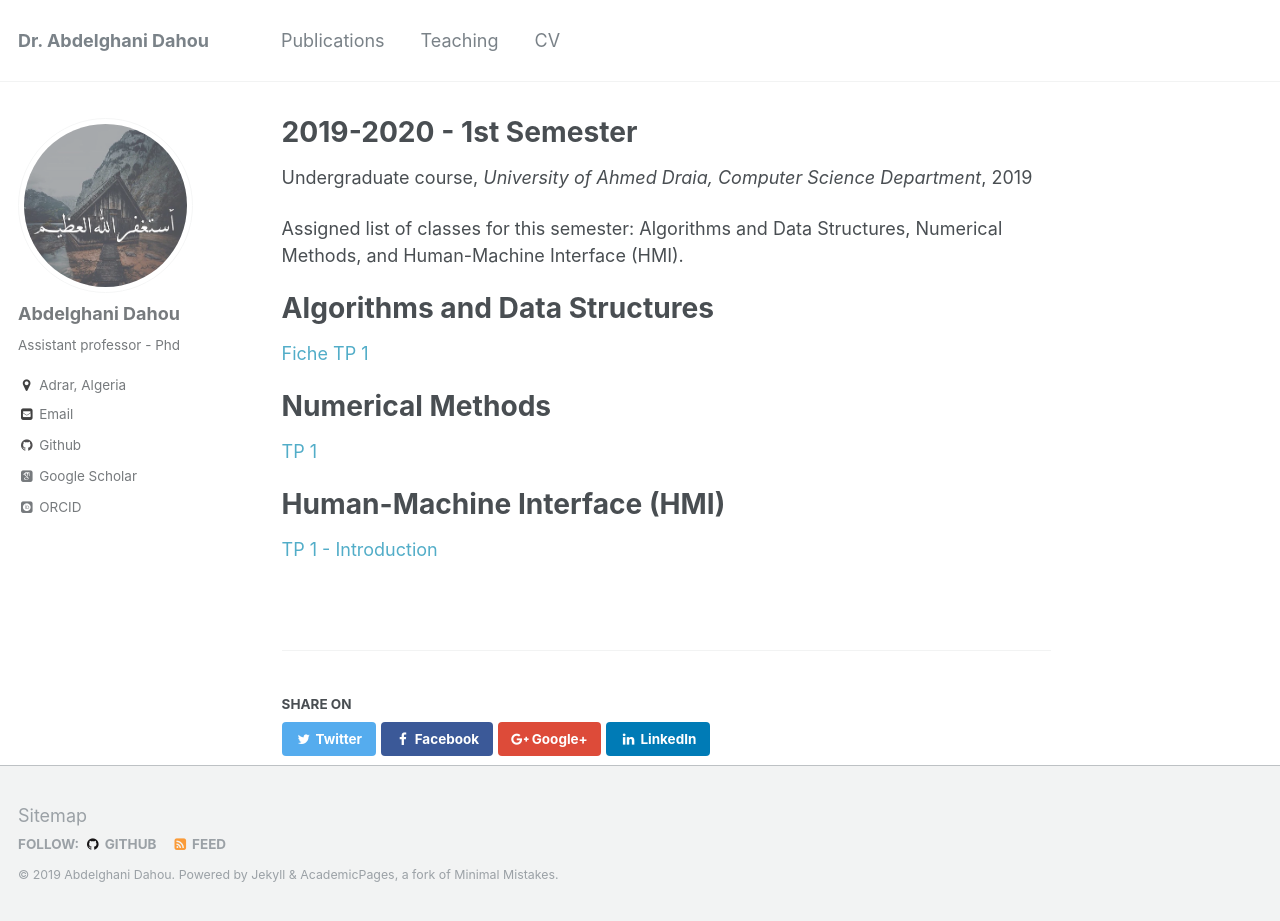
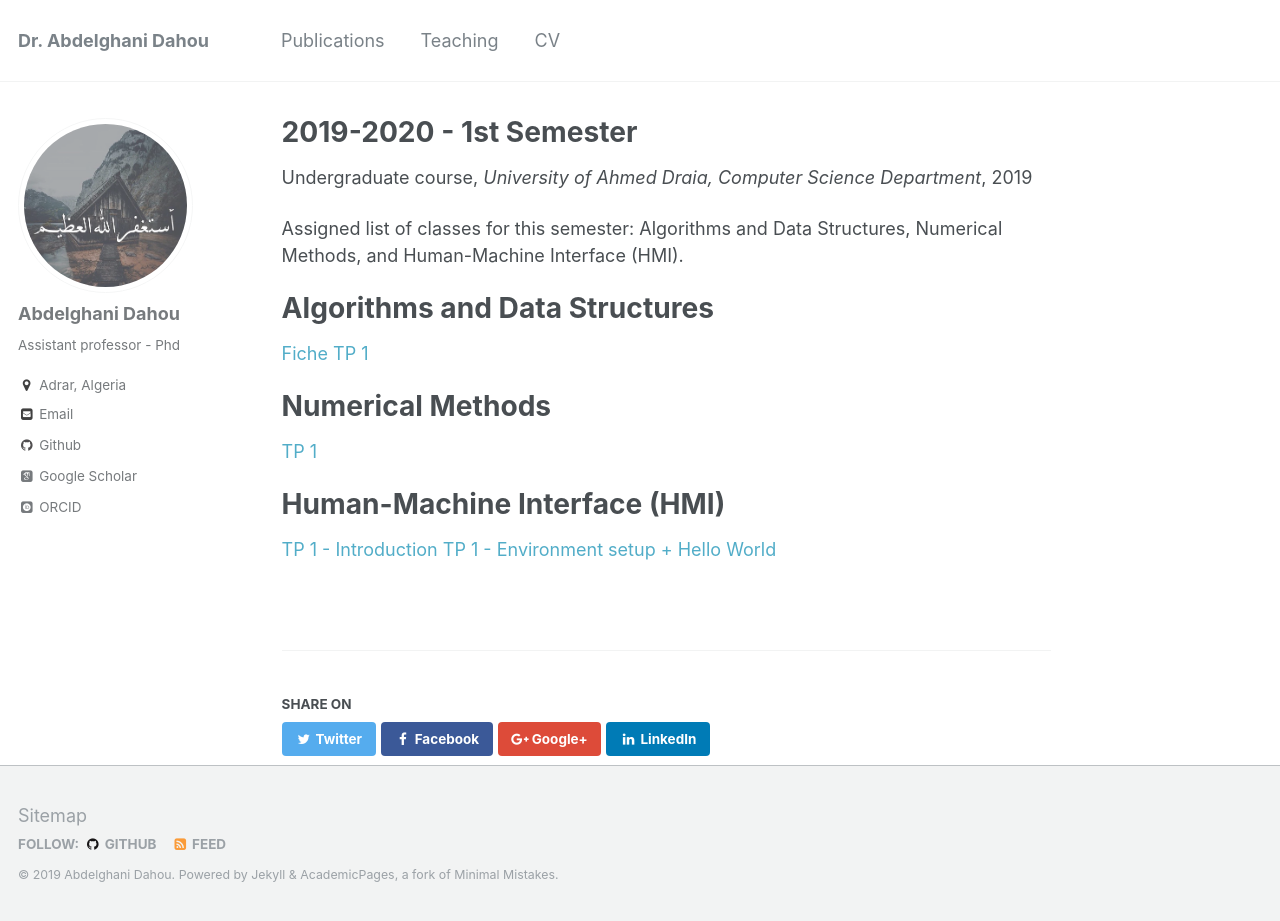
Before and after one commit to dr-dahou-adrar/dr-dahou-adrar.github.io, a Jekyll site: the page built from _teaching/2019-2020-1st-semester-teaching.md, in a window 1280 px wide and 921 px high. Built offline with Jekyll 4.4.1, drawn with Linux system fonts in a browser that asks for light colours; some web fonts are replaced.

Commit message:
Update 2019-2020-1st-semester-teaching.md

```diff
--- a/_teaching/2019-2020-1st-semester-teaching.md
+++ b/_teaching/2019-2020-1st-semester-teaching.md
@@ -23,3 +23,4 @@ Numerical Methods
 Human-Machine Interface (HMI)
 ======
 [TP 1 - Introduction](https://www.notion.so/TP01-Introduction-eb9174c7afad43fcb0c5dca09c57f080)
+[TP 1 - Environment setup + Hello World](https://www.notion.so/TP01-Environment-setup-Hello-World-82a6cc6a2af846c2b645c466996e75c5)
```
